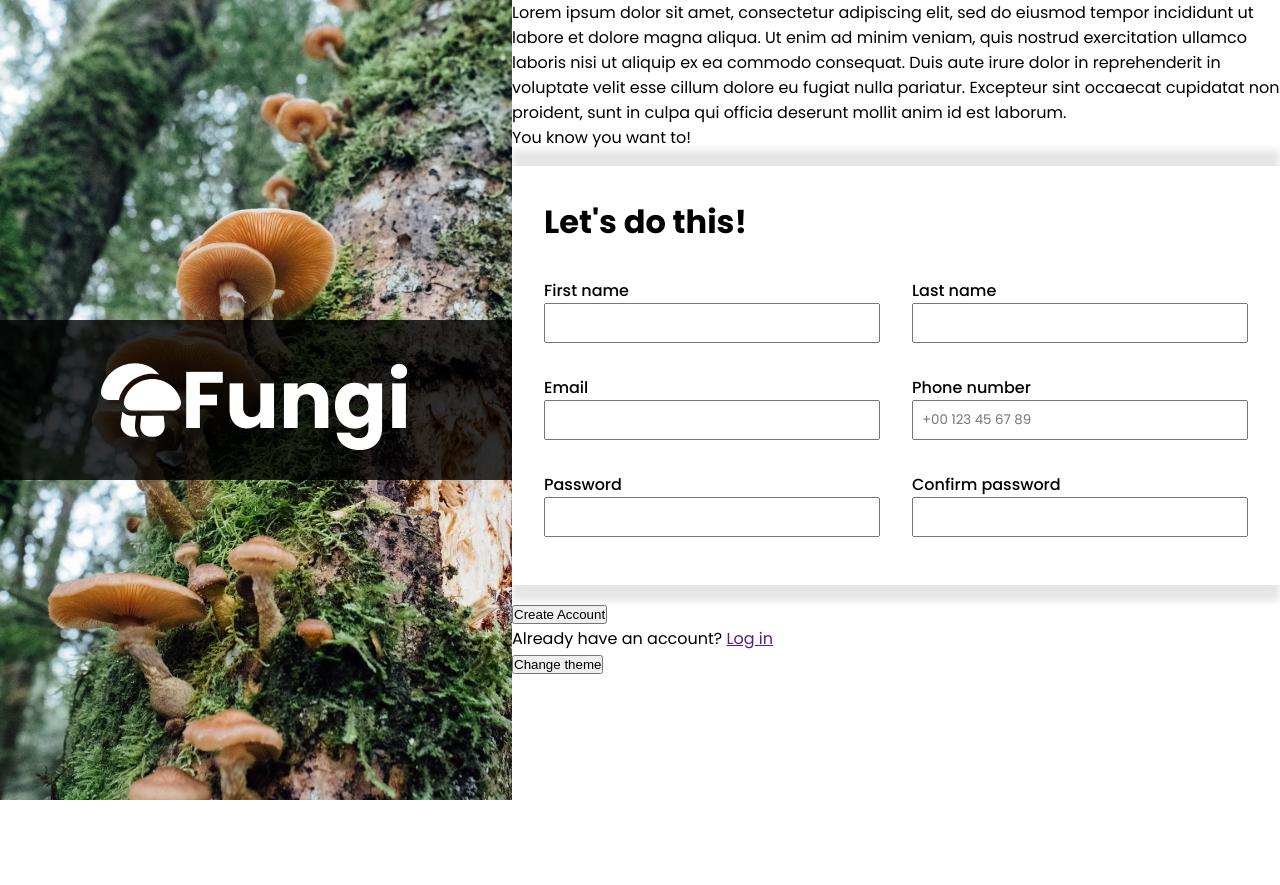
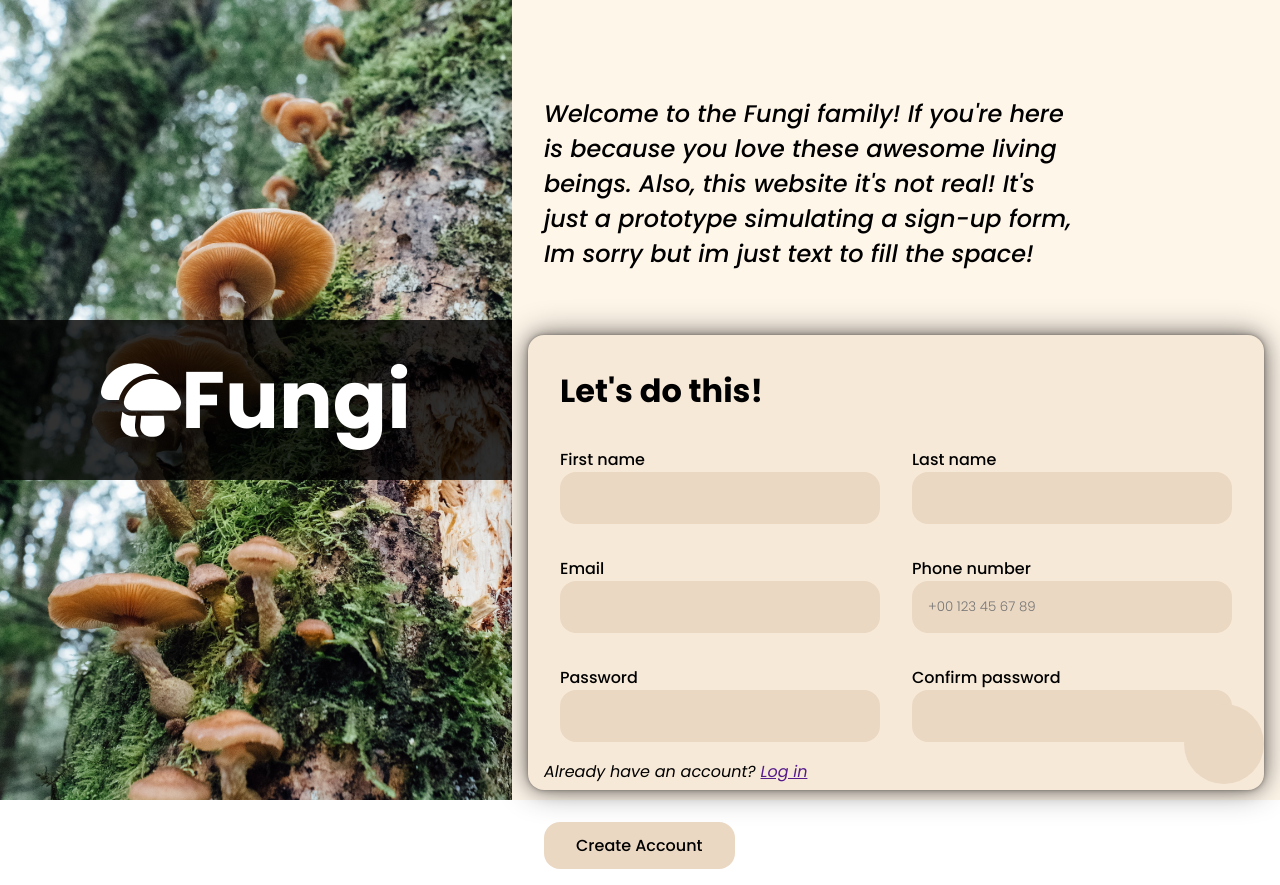
Before and after one commit to alesbe/sign-up-fungi-prototype, a plain HTML site: page index.html in a window 1280 px wide. Before the commit the page ends 800 px from the top, so only its background shows below. Drawn offline with Linux system fonts and the light colour scheme.

Commit message:
Added light style

```diff
--- a/index.html
+++ b/index.html
@@ -16,13 +16,10 @@
         </div>
 
         <div id="wrapper__form">
-            <p id="info-text">
-                Lorem ipsum dolor sit amet, consectetur adipiscing elit, sed do eiusmod tempor incididunt ut labore et dolore magna aliqua.
-                Ut enim ad minim veniam, quis nostrud exercitation ullamco laboris nisi ut aliquip ex ea commodo consequat.
-                Duis aute irure dolor in reprehenderit in voluptate velit esse cillum dolore eu fugiat nulla pariatur.
-                Excepteur sint occaecat cupidatat non proident, sunt in culpa qui officia deserunt mollit anim id est laborum.
+            <p id="info__description">
+                Welcome to the Fungi family! If you're here is because you love these awesome living beings. Also, this website
+                it's not real! It's just a prototype simulating a sign-up form, Im sorry but im just text to fill the space!
             </p>
-            <p>You know you want to!</p>
 
             <div id="form__container">
                 <p id="form__title">Let's do this!</p>
@@ -60,11 +57,11 @@
                 </form>
             </div>
 
-            <button type="submit" form="sign-up__form">Create Account</button>
+            <button type="submit" form="sign-up__form" id="submit__button">Create Account</button>
 
-            <p>Already have an account? <a href="">Log in</a></p>
+            <p id="login-text">Already have an account? <a href="">Log in</a></p>
 
-            <button id="theme-toggle">Change theme</button>
+            <div id="theme-toggle"></div>
         </div>
     </div>
 
--- a/styles.css
+++ b/styles.css
@@ -1,26 +1,37 @@
 @import url('https://fonts.googleapis.com/css2?family=Poppins:ital,wght@0,100;0,200;0,300;0,400;0,500;0,600;0,700;0,800;0,900;1,100;1,200;1,300;1,400;1,500;1,600;1,700;1,800;1,900&display=swap');
 
 /* Themes */
+:root {
+    --box-shadow:
+    0px 0px 1.8px rgba(0, 0, 0, 0.16),
+    0px 0px 5.7px rgba(0, 0, 0, 0.23),
+    0px 0px 14.6px rgba(0, 0, 0, 0.3),
+    0px 0px 32px rgba(0, 0, 0, 0.46);
+
+}
 :root.light {
-    --title-color: red;
     --background-img: url("images/background-light.jpg");
-    --logo-img: url("images/logo-light.svg")
+    --logo-img: url("images/logo-light.svg");
+    --accent-one: #FFF6EA;
+    --accent-two: #F7E9D7;
+    --accent-three: #EBD8C3;
+    --accent-four: #FFEEEE;
+    --background-primary: #E7E6E2;
 }
-
 :root.dark {
-    --title-color: blue;
     --background-img: url("images/background-dark.jpg");
-    --logo-img: url("images/logo-dark.svg")
+    --logo-img: url("images/logo-dark.svg");
+    --accent-one: #BF926B;
+    --accent-two: #8C654F;
 }
 
 /* Global */
 * {
     margin: 0;
     padding: 0;
-}
-body {
     font-family: 'Poppins', sans-serif;
 }
+
 /* Main wrapper */
 #wrapper {
     display: flex;
@@ -65,13 +76,27 @@ body {
 /* Form */
 #wrapper__form {
     width: 60vw;
+    position: relative;
+    background-color: var(--accent-one);
 }
+
+#info__description {
+    padding: 2rem;
+    width: 70%;
+    margin-top: 4rem;
+    margin-bottom: 2rem;
+    font-size: 1.5rem;
+    font-weight: 500;
+    font-style: italic;
+}
+
 #form__container {
-    box-shadow: 0px 1rem 0.5rem rgba(0, 0, 0, 0.1), 0px -1rem 0.5rem rgba(0, 0, 0, 0.1);
-    margin-top: 1rem;
-    margin-bottom: 1rem;
+    margin: 1rem;
     padding: 1rem;
     padding-bottom: 2rem;
+    background-color: var(--accent-two);
+    box-shadow: var(--box-shadow);
+    border-radius: 1rem;
 }
 #form__title {
     margin: 1rem;
@@ -90,6 +115,62 @@ body {
     margin: 1rem;
 }
 .form__input {
-    padding: 0.5rem;
-    font-family: 'Poppins', sans-serif;
+    padding: 1rem;
+    font-weight: 300;
+    background-color: var(--accent-three);
+    border: none;
+    border-radius: 1rem;
+
+    transition: transform 0.2s;
 }
+.form__input:hover {
+    transform: scale(1.03);
+}
+.form__input:focus {
+    transform: scale(1.03);
+}
+
+#submit__button {
+    margin: 1rem;
+    margin-left: 2rem;
+
+    padding: 0.7rem;
+    padding-left: 2rem;
+    padding-right: 2rem;
+
+    background-color: var(--accent-three);
+    border: none;
+    color: black;
+    font-weight: 500;
+    font-size: 1rem;
+    border-radius: 1rem;
+
+    transition: transform 0.2s;
+}
+#submit__button:hover {
+    transform: scale(1.1);
+}
+#submit__button:focus {
+    transform: scale(1.1);
+}
+#login-text {
+    position: absolute;
+    left: 0;
+    bottom: 0;
+    margin: 1rem;
+    margin-left: 2rem;
+    font-weight: 400;
+    font-style: italic;
+}
+
+#theme-toggle {
+    height: 5rem;
+    width: 5rem;
+    border-radius: 100%;
+    background-color: var(--accent-three);
+
+    position: absolute;
+    bottom: 0;
+    right: 0;
+    margin: 1rem;
+}
```
